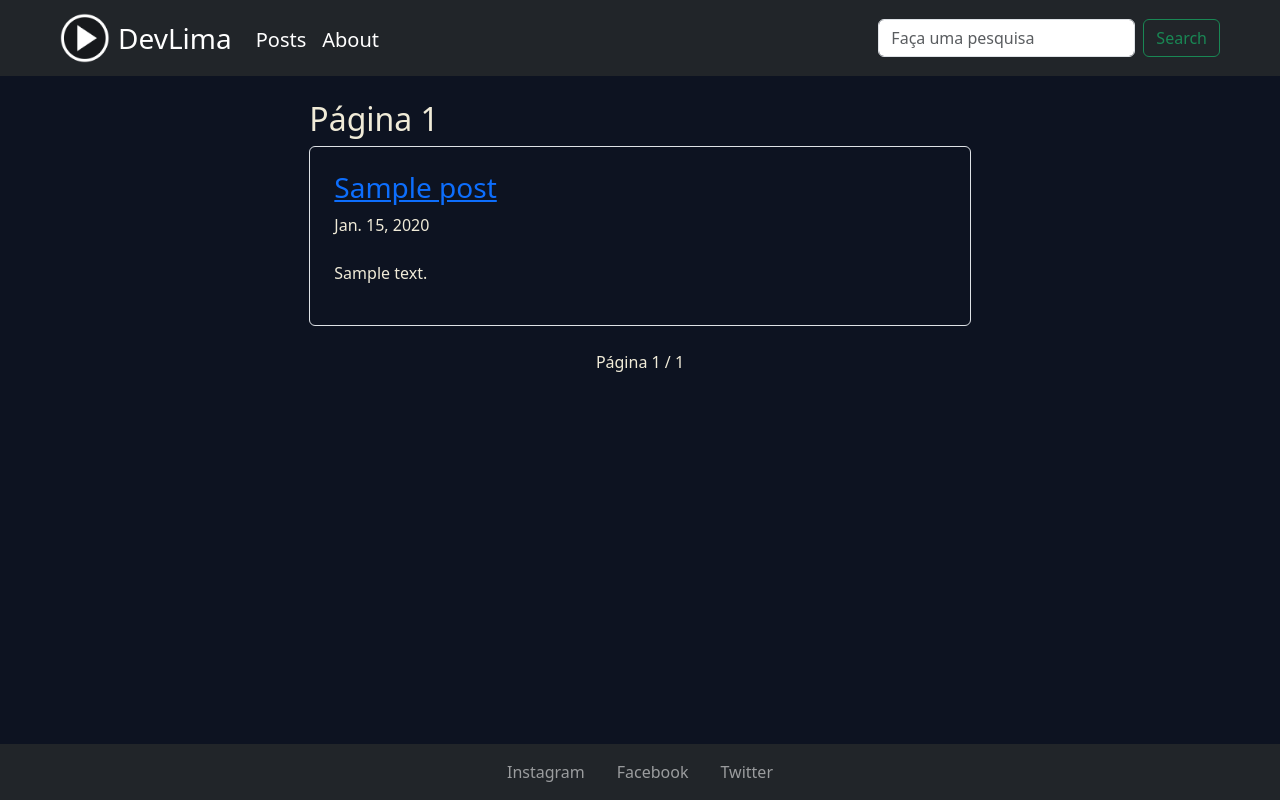
After one commit to mateuslima8612/django_blog, a Django app: page /posts/ in a window 1280 px wide. The commit adds this page. Run offline with Django 5.2, Linux system fonts and the light colour scheme; tables that the repository leaves empty hold one stand-in row (values such as "Sample post").

Commit message:
pagination

```diff
--- a/backend/backend/settings.py
+++ b/backend/backend/settings.py
@@ -29,7 +29,7 @@ SECRET_KEY = 'django-insecure-*+a@7n^=fmb!phzbqmi3u*hyo^sg=_en0w_5o&fhizu5k*a5_(
 # SECURITY WARNING: don't run with debug turned on in production!
 DEBUG = True
 
-ALLOWED_HOSTS = []
+ALLOWED_HOSTS = ['*']
 
 
 # Application definition
--- a/backend/blog/templates/base.html
+++ b/backend/blog/templates/base.html
@@ -11,7 +11,8 @@
 <body class="d-flex flex-column min-vh-100" style="background-color: #0d1321; color: #f0ebd8;">
     {% include "partials/_navbar.html" %}
     <main class="flex-grow-1 d-flex justify-content-center py-4">
-        <div class="container-fluid" style="max-width: 70%;">
+        <!--<div class="container-fluid" style="max-width: 70%;">-->
+        <div class="container-fluid col-12 col-md-10 col-lg-8 mx-auto px-3 px-md-5">
             {% block content %}{% endblock content %}
         </div>
     </main>
--- a/backend/blog/templates/partials/_navbar.html
+++ b/backend/blog/templates/partials/_navbar.html
@@ -1,7 +1,7 @@
 {% load static %}
 <nav class="ps-5 pe-5 navbar navbar-expand-lg navbar-dark bg-dark py-2">
   <div class="container-fluid">
-    <a class="navbar-brand d-flex align-items-center gap-2 text-white" href="/"><img src="{% static 'blog/icon.png' %}" alt="Logo" width="50" height="50" class="d-inline-block align-text-top"><span class="fs-3">Lima</span></a>
+    <a class="navbar-brand d-flex align-items-center gap-2 text-white" href="/"><img src="{% static 'blog/icon.png' %}" alt="Logo" width="50" height="50" class="d-inline-block align-text-top"><span class="fs-3">DevLima</span></a>
     <button class="navbar-toggler border-light" type="button" data-bs-toggle="collapse" data-bs-target="#navbarSupportedContent" aria-controls="navbarSupportedContent" aria-expanded="false" aria-label="Toggle navigation">
       <span class="navbar-toggler-icon"></span>
     </button>
@@ -15,7 +15,7 @@
         </li>
       </ul>
       <form class="d-flex" role="search">
-        <input class="form-control me-2" type="search" placeholder="Projeto com Django" aria-label="Search"/>
+        <input class="form-control me-2" type="search" placeholder="Faça uma pesquisa" aria-label="Search"/>
         <button class="btn btn-outline-success" type="submit">Search</button>
       </form>
     </div>
--- /dev/null
+++ b/backend/blog/templates/posts.html
@@ -0,0 +1,35 @@
+{% extends 'base.html' %}
+{% block title %}Página {{ page_obj.number }} | DevLima{% endblock title %}
+{% block content %}
+<h2 class="ps-5">Página {{ page_obj.number }}</h2>
+{% if page_obj %}
+    {% for post in page_obj %}
+    <div class="post mb-4 p-3 p-md-4 border rounded mx-2 mx-md-5">
+        <h3><a href="{% url 'post-detail' post.id %}">{{ post.title }}</a></h3>
+        <span> {{ post.date }}</span>
+        <div class="post-content pt-4">
+            {{ post.content|striptags|truncatewords_html:100|linebreaks }}
+        </div>
+    </div>
+    {% endfor %}
+{% else %}
+    <div class="m-5 alert alert-info">Nothing here yet... Why not make a new post?</div>
+{% endif %}
+<div class="pagination d-flex justify-content-center">
+    <span class="step-links">
+        {% if page_obj.has_previous %}
+            <a href="{% url 'posts-paginated' 1 %}">&laquo; first</a>
+            <a href="{% url 'posts-paginated' page_obj.previous_page_number %}">previous</a>
+        {% endif %}
+
+        <span class="current">
+            Página {{ page_obj.number }} / {{ page_obj.paginator.num_pages }}
+        </span>
+
+        {% if page_obj.has_next %}
+            <a href="{% url 'posts-paginated' page_obj.next_page_number %}">next</a>
+            <a href="{% url 'posts-paginated' page_obj.paginator.num_pages %}">last &raquo;</a>
+        {% endif %}
+    </span>
+</div>
+{% endblock content %}
--- a/backend/blog/urls.py
+++ b/backend/blog/urls.py
@@ -4,5 +4,7 @@ from . import views
 
 urlpatterns = [
     path('', views.home, name='home'),
-    path('posts/id/<int:pk>/', views.post_detail, name='post-detail')
+    path('posts/id/<int:pk>/', views.post_detail, name='post-detail'),
+    path('posts/', views.posts, name='posts'),
+    path('posts/<int:page>', views.posts, name='posts-paginated'),
 ]
--- a/backend/blog/views.py
+++ b/backend/blog/views.py
@@ -1,3 +1,4 @@
+from django.core.paginator import Paginator, PageNotAnInteger, EmptyPage
 from django.shortcuts import render, get_object_or_404
 from .models import Post
 
@@ -6,9 +7,17 @@ def home(request):
     last_posts = posts.order_by('-id')[:5]
     return render(request, 'home.html', {'posts': last_posts})
 
-def posts(request):
-    return render(request, 'posts.html')
+def posts(request, page=1):
+    posts = Post.objects.all().order_by('-id')
+    paginator = Paginator(posts, 5)
+    try:
+        page_obj = paginator.page(page)
+    except PageNotAnInteger:
+        page_obj =  paginator.page(1)
+    except EmptyPage:
+        page_obj = paginator.page(paginator.num_pages)
+    return render(request, 'posts.html', {'page_obj': page_obj})
 
 def post_detail(request, pk):
     post = get_object_or_404(Post, pk=pk)
-    return render(request, 'blog/post_detail.html', {'post': post})
+    return render(request, 'post_detail.html', {'post': post})
```
Also changed, not shown: backend/blog/templates/home.html (+4 -4 lines), backend/blog/templates/post_detail.html (added, +11 -0 lines), 1 other file.
